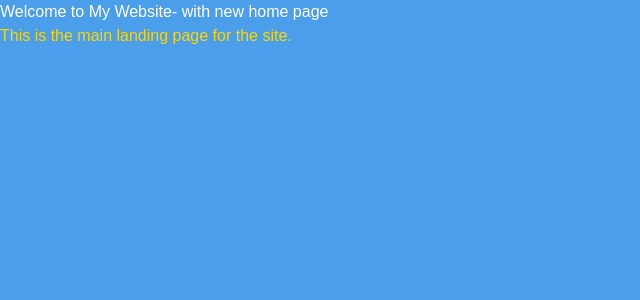
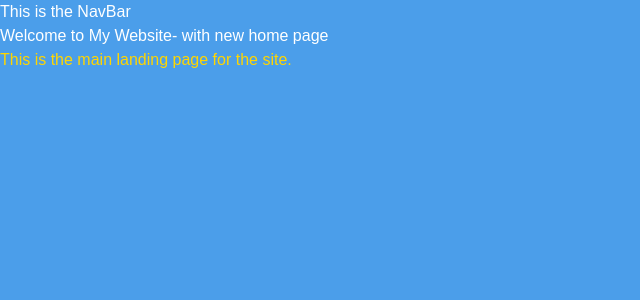
Before and after one commit to TEllwood23/K-H-Site, a React (Vite) app: page / in a window 1280 px wide. Shown: the top 300 px of the page, without its empty margins (0-640 px from the left). Built offline with nearby package versions, Linux system fonts and the light colour scheme; a web font is replaced by a local one; what aws-amplify would draw is missing.

Commit message:
built navbar component

```diff
--- a/src/App.jsx
+++ b/src/App.jsx
@@ -1,10 +1,12 @@
 import { BrowserRouter as Router, Routes, Route } from 'react-router-dom';
 import Home from './pages/Home';
 import About from './pages/About';
+import NavBar from './components/NavBar';
 
 function App() {
   return (
     <div className= "bg-background min-w-screen min-h-screen">
+      <NavBar />
       <Router>
         <Routes>
           <Route path="/" element={<Home />} />
--- /dev/null
+++ b/src/components/NavBar.jsx
@@ -0,0 +1,7 @@
+function NavBar() {
+  return (
+    <header className="text-textPrimary font-sans">This is the NavBar</header>
+  )
+}
+
+export default NavBar;
--- a/src/pages/Home.jsx
+++ b/src/pages/Home.jsx
@@ -2,7 +2,7 @@
 
 function Home() {
   return (
-    <div>
+    <div >
       <h1 className="text-textPrimary font-sans">Welcome to My Website- with new home page</h1>
       <p className="text-textSecondary font-sans">This is the main landing page for the site.</p>
     </div>
```
